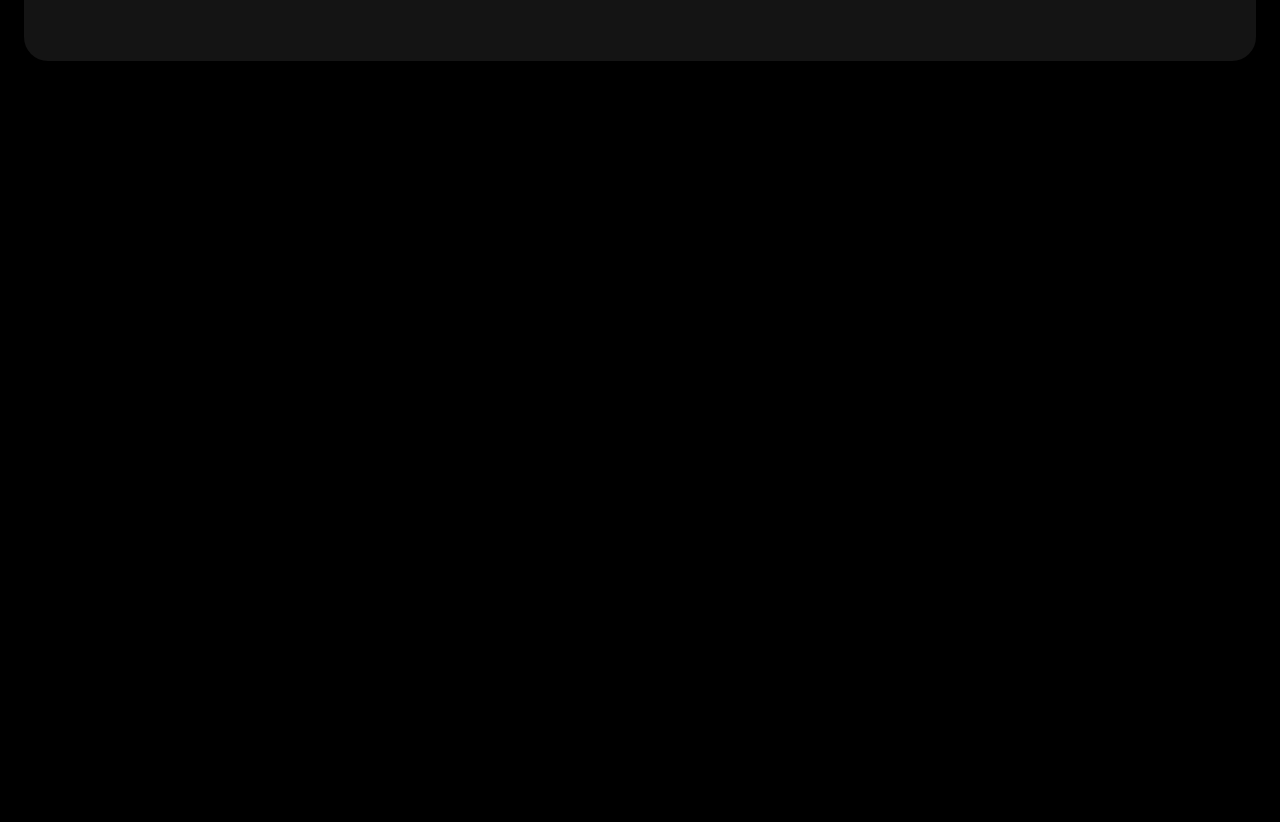
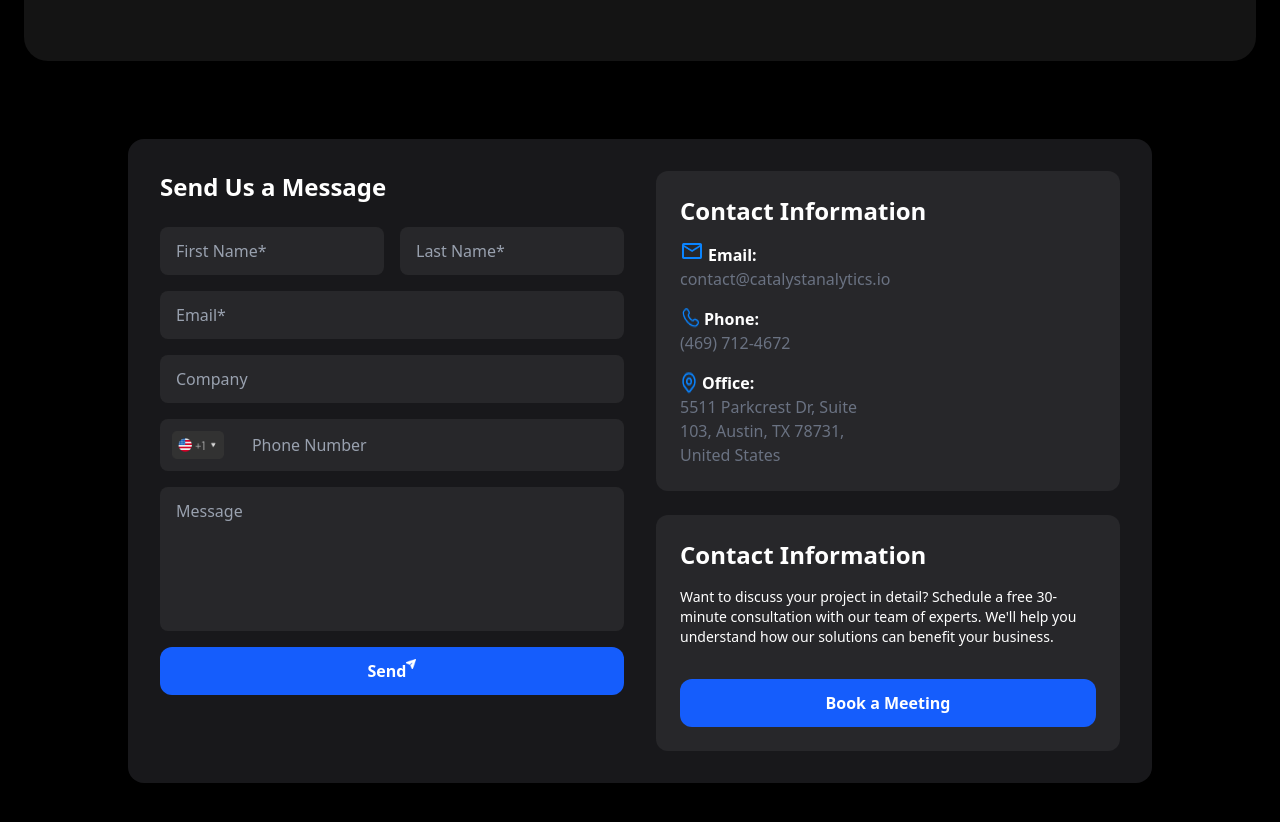
Before and after one commit to azimodinaev467/exam3, a website: page src/paje 5/index.html in a window 1280 px wide. Shown: the part 464-1286 px from the top of the page. Before the commit the page ends 800 px from the top, so only its background shows below. Drawn offline with Linux system fonts and the light colour scheme.

Commit message:
commit2-3project5

```diff
--- a/src/paje 5/index.html
+++ b/src/paje 5/index.html
@@ -62,7 +62,79 @@
                 </div>
             </div>
         </section>
+        <div class=" flex items-center justify-center min-h-screen p-6">
 
+            <div class="w-full max-w-5xl bg-zinc-900 rounded-2xl p-8 shadow-2xl grid grid-cols-1 md:grid-cols-2 gap-8 text-gray-500">
+
+    <div class="space-y-6">
+      <h2 class="text-white text-2xl font-semibold">Send Us a Message</h2>
+
+      <form class="space-y-4">
+
+        <div class="grid grid-cols-1 md:grid-cols-2 gap-4">
+          <input type="text" placeholder="First Name*"
+            class="w-full bg-zinc-800 text-white placeholder-gray-400 rounded-lg px-4 py-3 focus:outline-none focus:ring-2 focus:ring-blue-500">
+
+          <input type="text" placeholder="Last Name*"
+            class="w-full bg-zinc-800 text-white placeholder-gray-400 rounded-lg px-4 py-3 focus:outline-none focus:ring-2 focus:ring-blue-500">
+        </div>
+
+        <!-- Email -->
+        <input type="email" placeholder="Email*"
+          class="w-full bg-zinc-800 text-white placeholder-gray-400 rounded-lg px-4 py-3 focus:outline-none focus:ring-2 focus:ring-blue-500">
+
+        <input type="text" placeholder="Company"
+          class="w-full bg-zinc-800 text-white placeholder-gray-400 rounded-lg px-4 py-3 focus:outline-none focus:ring-2 focus:ring-blue-500">
+
+        <div class="flex">
+          <div class="bg-zinc-800 text-white rounded-l-lg px-3 py-3 focus:outline-none focus:ring-2 focus:ring-blue-500">
+            <img src="./Frame 1707480642 (1).png" alt="">
+          </div>
+          <input type="tel" placeholder="Phone Number"
+            class="w-full bg-zinc-800 text-white placeholder-gray-400 rounded-r-lg px-4 py-3 focus:outline-none focus:ring-2 focus:ring-blue-500">
+        </div>
+
+        <textarea rows="5" placeholder="Message"
+          class="w-full bg-zinc-800 text-white placeholder-gray-400 rounded-lg px-4 py-3 focus:outline-none focus:ring-2 focus:ring-blue-500 resize-none"></textarea>
+
+        <button type="submit"
+          class="w-full bg-blue-600 hover:bg-blue-700 transition text-white font-semibold py-3 rounded-xl flex justify-center p-3">
+          Send <img class="h-2.5 " src="./Vector (63).png" alt="">
+        </button>
+      </form>
+    </div>
+
+    <div class="space-y-6">
+      <div class="bg-zinc-800 p-6 rounded-xl space-y-4">
+        <h3 class="text-white text-2xl font-semibold">Contact Information</h3>
+
+        <div class="text-white">
+          <span class="font-semibold flex gap-1"> <img src="./ic_outline-email.png" alt=""> Email:</span>
+          <p class="text-gray-500">contact@catalystanalytics.io</p>
+        </div>
+
+        <div class="text-white">
+          <span class="font-semibold flex gap-1"><img src="./solar_phone-outline.png" alt=""> Phone:</span>
+          <p class="text-gray-500">(469) 712-4672</p>
+        </div>
+        <div class="text-white">
+          <span class="font-semibold flex gap-1 "> <img src="./proicons_location.png" alt="">Office:</span>
+          <p class="w-50 text-gray-500">5511 Parkcrest Dr, Suite 103, Austin, TX 78731, United States</p>
+        </div>
+    </div>
+
+      <div class="bg-zinc-800 p-6 rounded-xl space-y-4">
+        <h3 class="text-white text-2xl font-semibold">Contact Information</h3>
+        <p class="text-white text-sm">Want to discuss your project in detail? Schedule a free 30-minute consultation with our team of experts. We'll help you understand how our solutions can benefit your business.</p>
+        <button class="w-full mt-4 bg-blue-600 hover:bg-blue-700 transition text-white font-semibold py-3 rounded-xl">
+          Book a Meeting
+        </button>
+      </div>
+    </div>
+
+  </div>
+
+</div>
     </body>
 
 </html>
```
Also changed, not shown: src/output.css, src/paje 5/Frame 1707480642 (1).png (added), src/paje 5/Vector (63).png (added), src/paje 5/ic_outline-email.png (added), src/paje 5/proicons_location.png (added), src/paje 5/solar_phone-outline.png (added).
